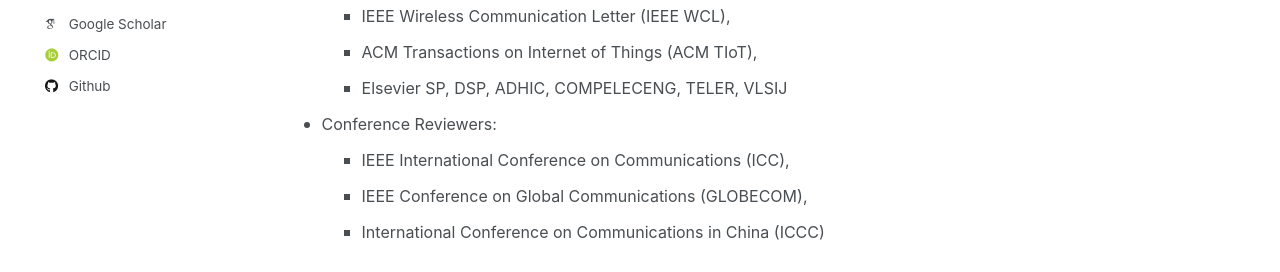
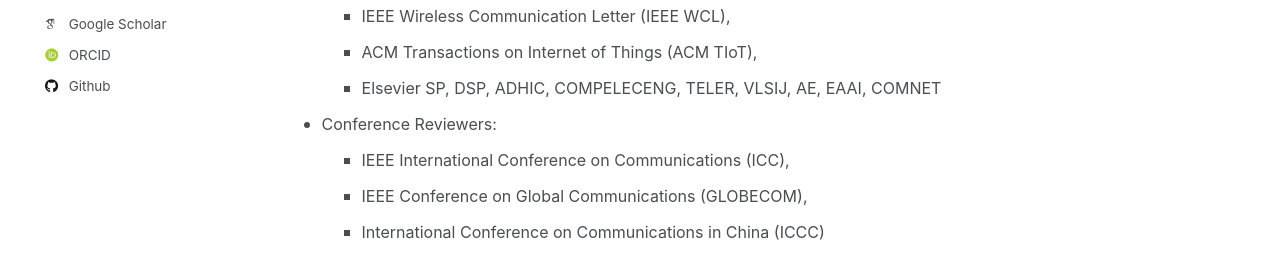
Before and after one commit to yuyangdu01/yuyangdu01.github.io, a Jekyll site: the page built from _pages/cv.md, in a window 1280 px wide and 900 px high. Shown: the part 446-718 px from the top of the window. Built offline with Jekyll 4.4.1, drawn with Linux system fonts in a browser that asks for light colours; some web fonts are replaced.

Commit message:
Update cv.md

```diff
--- a/_pages/cv.md
+++ b/_pages/cv.md
@@ -21,7 +21,7 @@ Reviewer
         <li><font size=3>IEEE  Communication Letter (IEEE CL),</font></li>
         <li><font size=3>IEEE Wireless Communication Letter (IEEE WCL),</font></li>
         <li><font size=3>ACM Transactions on Internet of Things (ACM TIoT),</font></li>
-        <li><font size=3>Elsevier SP, DSP, ADHIC, COMPELECENG, TELER, VLSIJ</font></li>
+        <li><font size=3>Elsevier SP, DSP, ADHIC, COMPELECENG, TELER, VLSIJ, AE, EAAI, COMNET</font></li>
       </ul>
     </ul>
   <li><font size=3>Conference Reviewers:</font></li>
```
